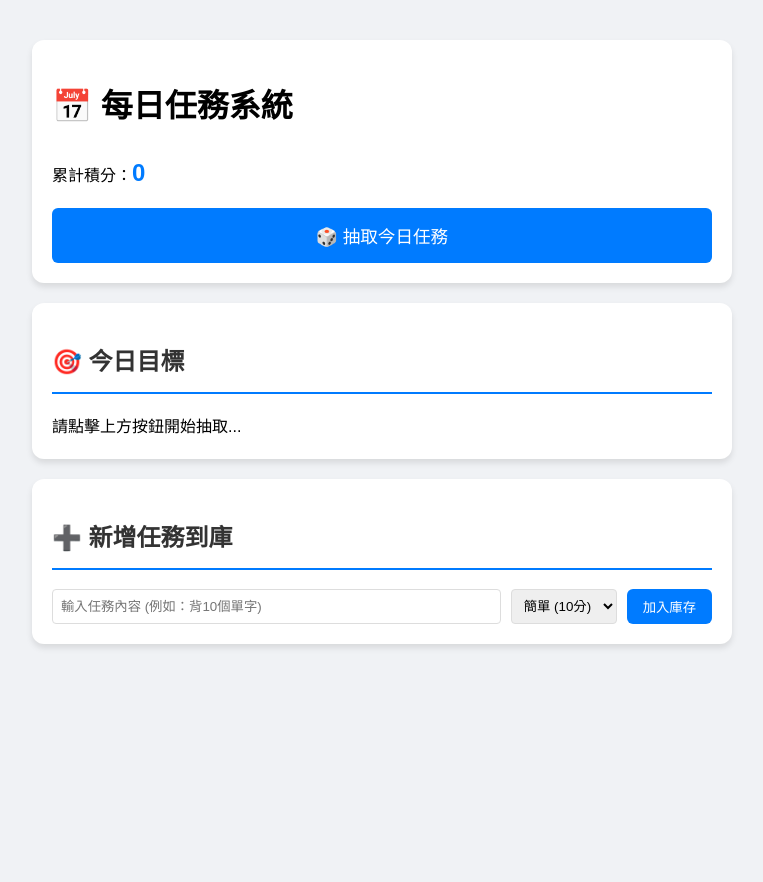
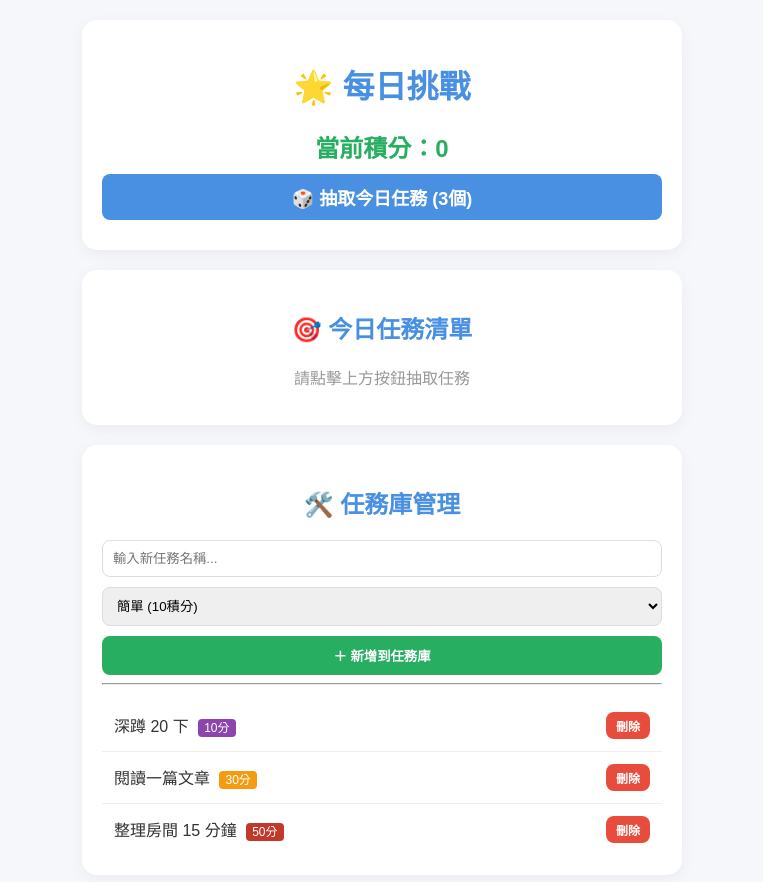
Before and after one commit to shenghong0308-eng/pratice121111, a plain HTML site: page index.html in a window 1280 px wide. Shown: the whole page, without its empty margins (258-1021 px from the left). Before the commit the page ends 800 px from the top, so only its background shows below. Drawn offline with Linux system fonts and the light colour scheme.

Commit message:
Update index.html

```diff
--- a/index.html
+++ b/index.html
@@ -3,57 +3,174 @@
 <head>
     <meta charset="UTF-8">
     <meta name="viewport" content="width=device-width, initial-scale=1.0">
-    <title>我的每日任務系統</title>
+    <title>每日任務抽卡系統</title>
     <style>
-        body { font-family: "Microsoft JhengHei", sans-serif; max-width: 700px; margin: 20px auto; padding: 20px; background-color: #f0f2f5; line-height: 1.6; }
-        .card { background: white; padding: 20px; border-radius: 12px; box-shadow: 0 4px 6px rgba(0,0,0,0.1); margin-bottom: 20px; }
-        h2 { color: #333; border-bottom: 2px solid #007bff; padding-bottom: 10px; }
+        :root { --primary: #4a90e2; --success: #27ae60; --danger: #e74c3c; --bg: #f5f7fa; }
+        body { font-family: "PingFang TC", "Microsoft JhengHei", sans-serif; background-color: var(--bg); color: #333; max-width: 600px; margin: 0 auto; padding: 20px; }
+        .card { background: white; border-radius: 15px; padding: 20px; box-shadow: 0 4px 15px rgba(0,0,0,0.05); margin-bottom: 20px; }
+        h1, h2 { text-align: center; color: var(--primary); }
 
-        /* 任務列表樣式 */
-        .task-item { display: flex; justify-content: space-between; align-items: center; border-bottom: 1px solid #eee; padding: 12px 0; }
-        .task-info { flex-grow: 1; }
-        .badge { padding: 2px 8px; border-radius: 12px; font-size: 0.8em; margin-left: 10px; color: white; }
-        .bg-easy { background: #28a745; }
-        .bg-mid { background: #ffc107; color: #333; }
-        .bg-hard { background: #dc3545; }
+        .score-board { text-align: center; font-size: 24px; font-weight: bold; color: var(--success); }
 
-        /* 按鈕樣式 */
-        button { cursor: pointer; background: #007bff; color: white; border: none; padding: 8px 16px; border-radius: 6px; transition: 0.3s; }
-        button:hover { background: #0056b3; }
-        button:disabled { background: #ccc; cursor: not-allowed; }
-        .btn-delete { background: #ff4d4d; margin-left: 10px; padding: 4px 8px; font-size: 0.8em; }
-        .btn-delete:hover { background: #cc0000; }
+        .task-list { margin-top: 15px; }
+        .task-item { display: flex; justify-content: space-between; align-items: center; padding: 12px; border-bottom: 1px solid #eee; }
+        .task-item:last-child { border-bottom: none; }
 
-        /* 輸入區樣式 */
-        .input-group { display: flex; gap: 10px; margin-top: 10px; flex-wrap: wrap; }
-        input[type="text"] { flex: 1; padding: 8px; border: 1px solid #ddd; border-radius: 4px; min-width: 200px; }
-        select { padding: 8px; border-radius: 4px; border: 1px solid #ddd; }
+        .btn { border: none; border-radius: 8px; padding: 10px 15px; cursor: pointer; transition: 0.2s; font-weight: bold; }
+        .btn-main { background: var(--primary); color: white; width: 100%; font-size: 18px; margin: 10px 0; }
+        .btn-success { background: var(--success); color: white; }
+        .btn-danger { background: var(--danger); color: white; padding: 5px 10px; font-size: 12px; }
+        .btn:disabled { background: #ccc; cursor: not-allowed; }
 
-        .score-display { font-size: 1.5em; color: #007bff; font-weight: bold; }
+        .input-group { display: flex; flex-direction: column; gap: 10px; }
+        input, select { padding: 10px; border: 1px solid #ddd; border-radius: 8px; }
+
+        .tag { font-size: 12px; padding: 2px 6px; border-radius: 4px; margin-left: 5px; color: white; }
+        .diff-10 { background: #8e44ad; } /* 簡單 */
+        .diff-30 { background: #f39c12; } /* 中等 */
+        .diff-50 { background: #c0392b; } /* 困難 */
     </style>
 </head>
 <body>
 
     <div class="card">
-        <h1>📅 每日任務系統</h1>
-        <p>累計積分：<span id="totalScore" class="score-display">0</span></p>
-        <button id="drawBtn" onclick="drawTasks()" style="width: 100%; padding: 15px; font-size: 1.1em;">🎲 抽取今日任務</button>
-    </div>
-
-    <div id="todayTasksArea" class="card">
-        <h2>🎯 今日目標</h2>
-        <div id="taskList">請點擊上方按鈕開始抽取...</div>
+        <h1>🌟 每日挑戰</h1>
+        <div class="score-board">當前積分：<span id="scoreDisplay">0</span></div>
+        <button class="btn btn-main" onclick="drawThreeTasks()">🎲 抽取今日任務 (3個)</button>
     </div>
 
     <div class="card">
-        <h2>➕ 新增任務到庫</h2>
+        <h2>🎯 今日任務清單</h2>
+        <div id="todayDisplay" class="task-list">尚未抽取任務</div>
+    </div>
+
+    <div class="card">
+        <h2>🛠️ 任務庫管理</h2>
         <div class="input-group">
-            <input type="text" id="taskInput" placeholder="輸入任務內容 (例如：背10個單字)">
-            <select id="difficultyInput">
-                <option value="10">簡單 (10分)</option>
-                <option value="30">中等 (30分)</option>
-                <option value="50">困難 (50分)</option>
+            <input type="text" id="newTaskCmd" placeholder="輸入新任務名稱...">
+            <select id="newTaskDiff">
+                <option value="10">簡單 (10積分)</option>
+                <option value="30">中等 (30積分)</option>
+                <option value="50">困難 (50積分)</option>
             </select>
-            <button onclick="addTaskToPool()">加入庫存</button>
+            <button class="btn btn-success" onclick="addNewTask()">＋ 新增到任務庫</button>
         </div>
+        <hr>
+        <div id="poolDisplay" class="task-list"></div>
     </div>
+
+    <script>
+        // --- 1. 資料初始化 ---
+        // 預設任務庫（如果玩家是第一次打開網頁）
+        const defaultPool = [
+            { cmd: "深蹲 20 下", difficulty: 10 },
+            { cmd: "閱讀一篇文章", difficulty: 30 },
+            { cmd: "整理房間 15 分鐘", difficulty: 50 }
+        ];
+
+        let taskPool = JSON.parse(localStorage.getItem('myTaskPool')) || defaultPool;
+        let totalScore = parseInt(localStorage.getItem('myTotalScore')) || 0;
+        let todayTasks = JSON.parse(localStorage.getItem('myTodayTasks')) || [];
+
+        // --- 2. 頁面啟動邏輯 ---
+        function init() {
+            renderScore();
+            renderPool();
+            renderToday();
+        }
+
+        // --- 3. 核心功能 ---
+
+        // 抽取 3 個任務
+        function drawThreeTasks() {
+            if (taskPool.length < 3) {
+                alert("任務庫太少啦！請至少新增 3 個任務。");
+                return;
+            }
+            // 隨機洗牌演算法
+            const shuffled = [...taskPool].sort(() => 0.5 - Math.random());
+            todayTasks = shuffled.slice(0, 3).map(t => ({ ...t, done: false }));
+
+            saveData();
+            renderToday();
+        }
+
+        // 完成任務
+        function completeTask(index) {
+            if (todayTasks[index].done) return;
+
+            todayTasks[index].done = true;
+            totalScore += parseInt(todayTasks[index].difficulty);
+
+            saveData();
+            renderScore();
+            renderToday();
+        }
+
+        // 新增任務到庫存
+        function addNewTask() {
+            const input = document.getElementById('newTaskCmd');
+            const diff = document.getElementById('newTaskDiff').value;
+
+            if (input.value.trim() === "") return;
+
+            taskPool.push({ cmd: input.value, difficulty: parseInt(diff) });
+            input.value = ""; // 清空輸入框
+
+            saveData();
+            renderPool();
+        }
+
+        // 刪除庫存中的任務
+        function deleteTask(index) {
+            taskPool.splice(index, 1);
+            saveData();
+            renderPool();
+        }
+
+        // --- 4. 畫面渲染與儲存 ---
+
+        function saveData() {
+            localStorage.setItem('myTaskPool', JSON.stringify(taskPool));
+            localStorage.setItem('myTotalScore', totalScore.toString());
+            localStorage.setItem('myTodayTasks', JSON.stringify(todayTasks));
+        }
+
+        function renderScore() {
+            document.getElementById('scoreDisplay').innerText = totalScore;
+        }
+
+        function renderToday() {
+            const container = document.getElementById('todayDisplay');
+            if (todayTasks.length === 0) {
+                container.innerHTML = "<p style='text-align:center; color:#999;'>請點擊上方按鈕抽取任務</p>";
+                return;
+            }
+
+            container.innerHTML = todayTasks.map((t, i) => `
+                <div class="task-item">
+                    <span style="${t.done ? 'text-decoration: line-through; color: #aaa;' : ''}">
+                        <b>${t.cmd}</b> <small>(${t.difficulty}分)</small>
+                    </span>
+                    <button class="btn btn-success" onclick="completeTask(${i})" ${t.done ? 'disabled' : ''}>
+                        ${t.done ? '已完成' : '完成'}
+                    </button>
+                </div>
+            `).join('');
+        }
+
+        function renderPool() {
+            const container = document.getElementById('poolDisplay');
+            container.innerHTML = taskPool.map((t, i) => `
+                <div class="task-item">
+                    <span>${t.cmd} <span class="tag diff-${t.difficulty}">${t.difficulty}分</span></span>
+                    <button class="btn btn-danger" onclick="deleteTask(${i})">刪除</button>
+                </div>
+            `).join('');
+        }
+
+        // 啟動！
+        init();
+    </script>
+</body>
+</html>
```
